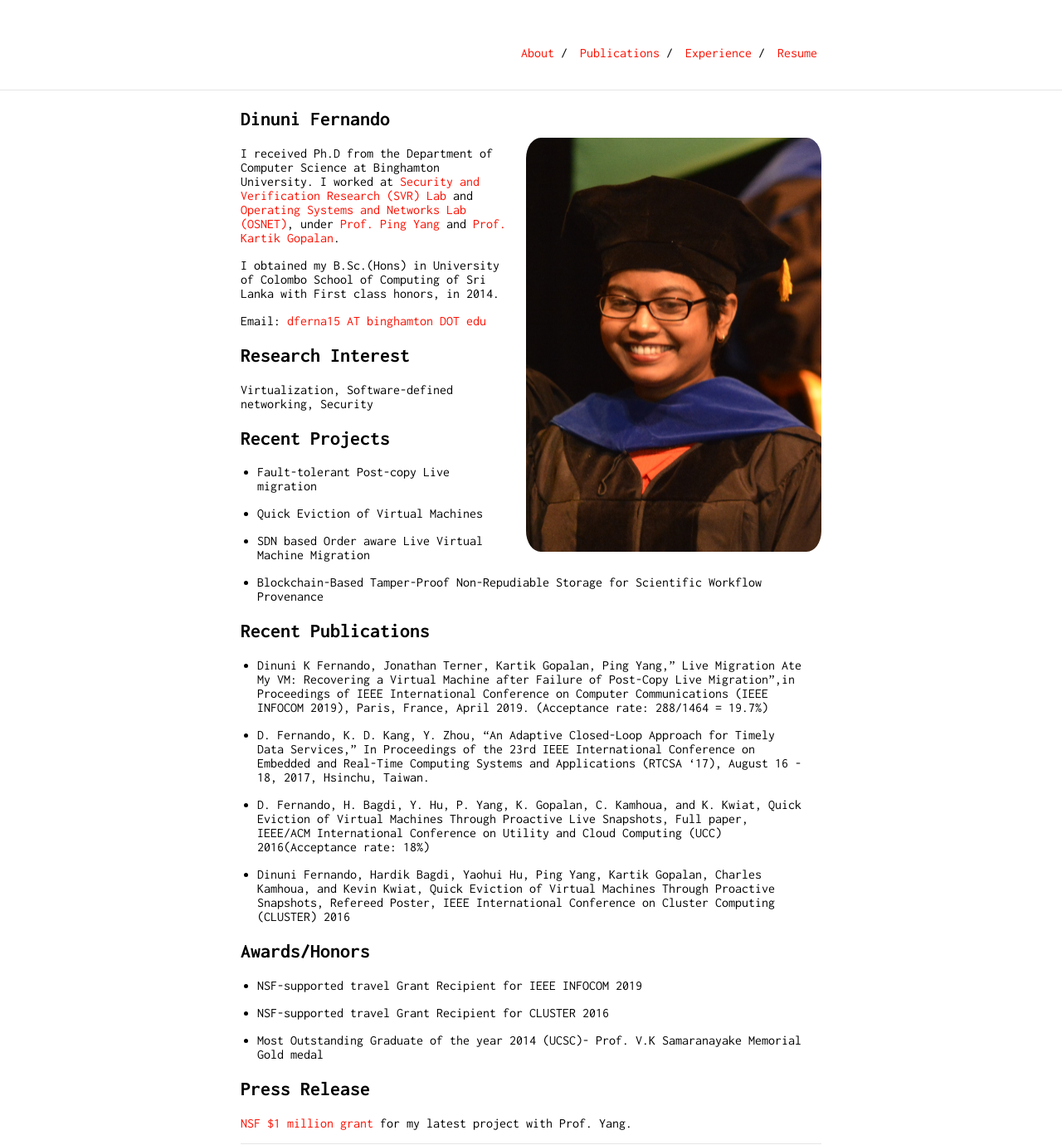
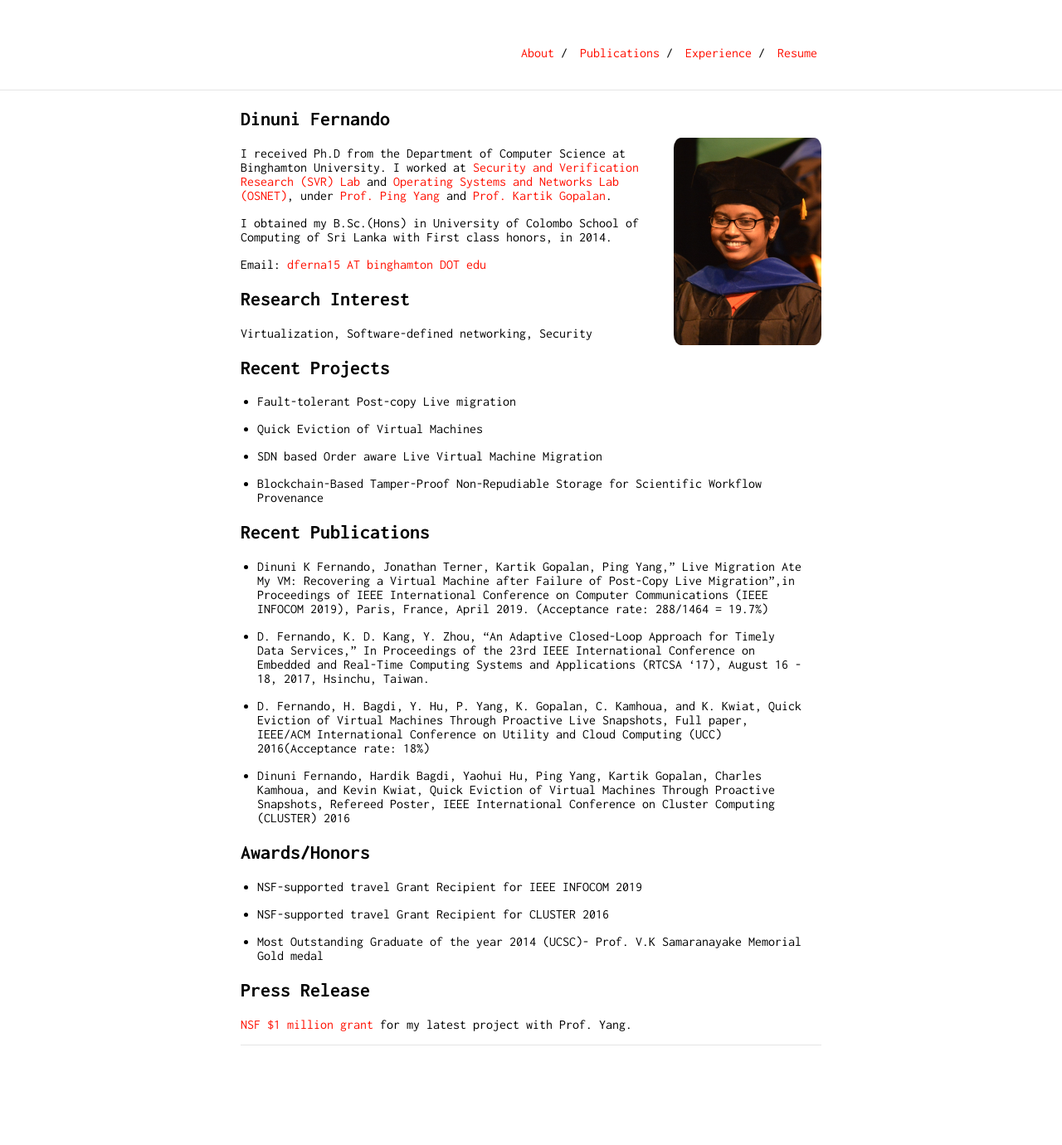
Before and after one commit to dinuni/dinuni.github.io, a Jekyll site: the page built from index.md, in a window 1280 px wide. Shown: the whole page at 83% size. Built offline with Jekyll 4.4.1, drawn with Linux system fonts in a browser that asks for light colours; our own code applies the rules of GitHub Pages for plain Markdown files; after the commit the page ends 1261 px from its top, so only the background shows below that.

Commit message:
adding content

```diff
--- a/_sass/vars.scss
+++ b/_sass/vars.scss
@@ -3,8 +3,8 @@
  */
 
 $accent: #FF0F00;
-$image-height: 499px;
-$image-width: 356px;
+$image-height: 250px;
+$image-width: 178px;
 
 /*
  * Build Variables, don't touch
```
